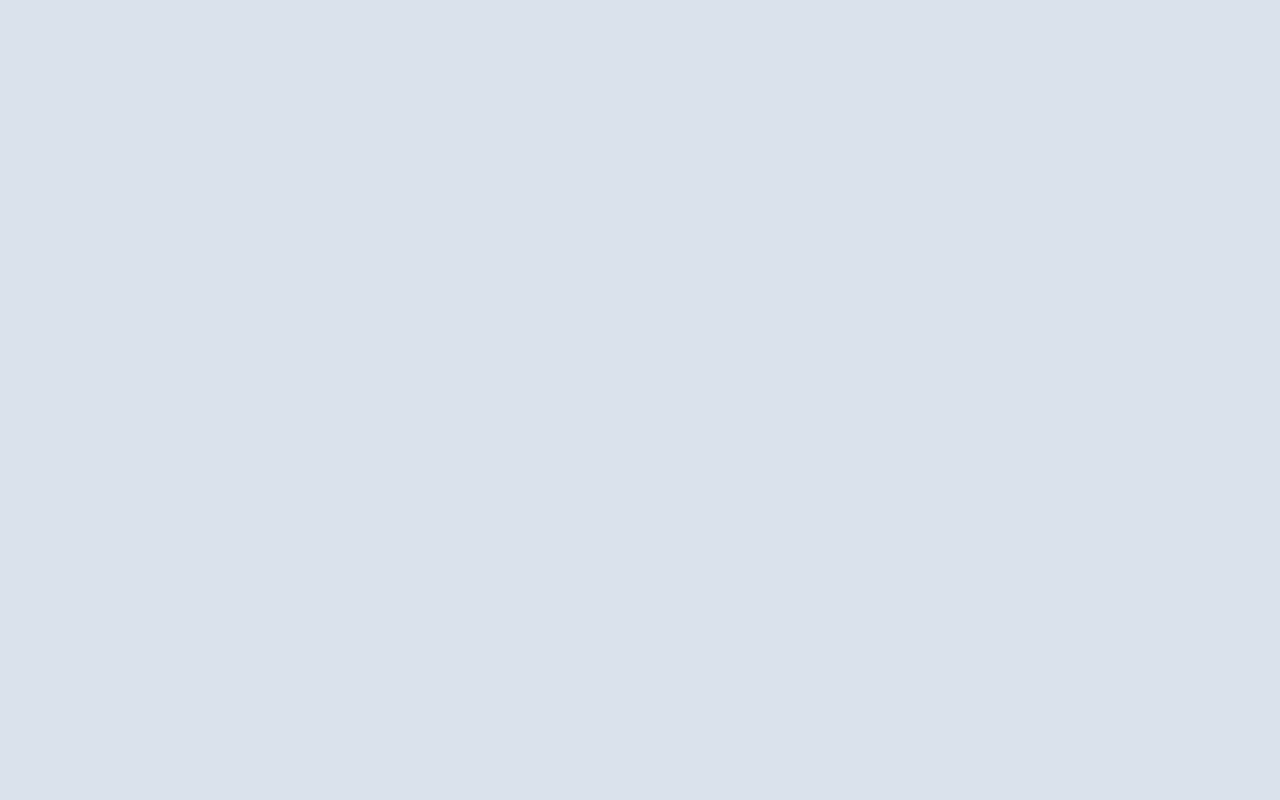
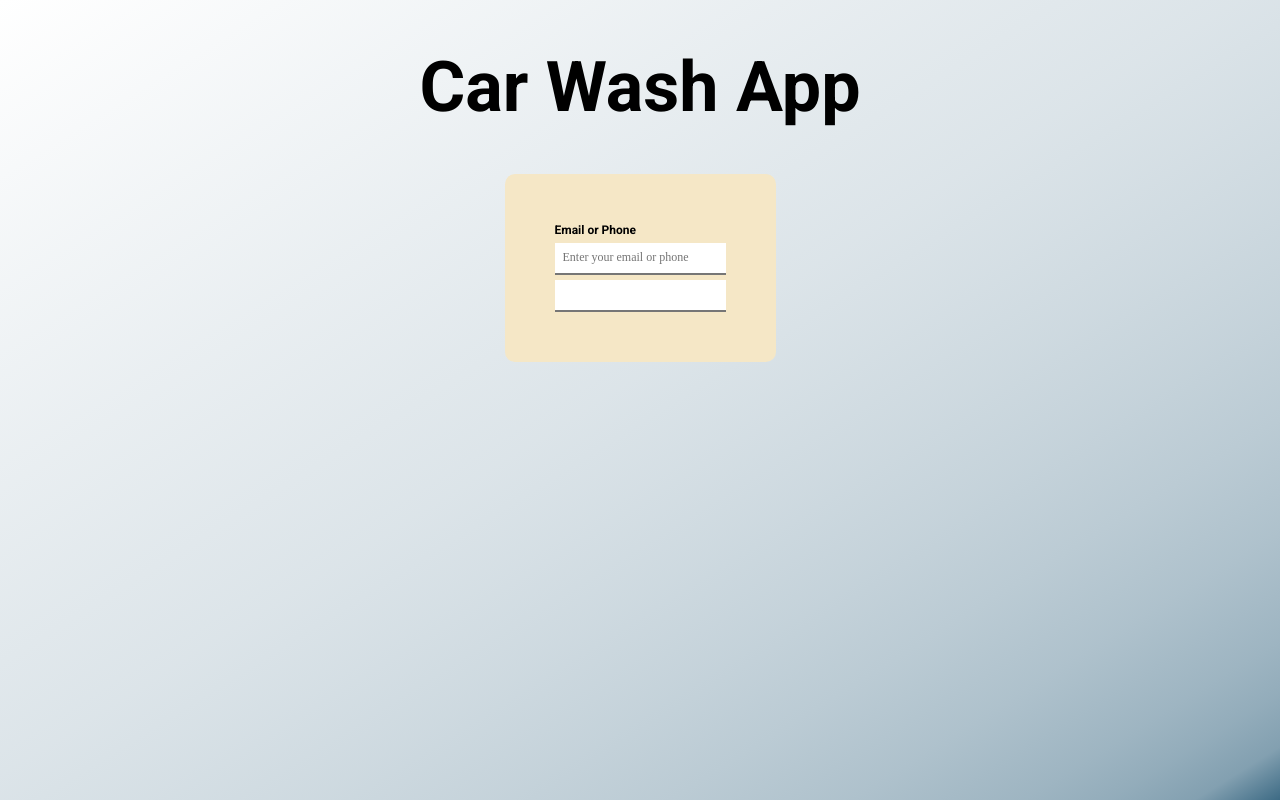
Before and after one commit to mhmd223/Car_Wash_Website, a React (Vite) app in the folder CarWashApp/FE/: page / in a window 1280 px wide. Built offline with nearby package versions, Linux system fonts and the light colour scheme.

Commit message:
login page prototype, still working on color palletes

```diff
--- a/CarWashApp/FE/src/app/App.jsx
+++ b/CarWashApp/FE/src/app/App.jsx
@@ -4,6 +4,8 @@
 // 2. MUST return JSX
 
 import "./app.css";
+import InputField from "../components/FormComponents/inputField/InputField";
+import Login from "../components/Pages/login/Login";
 
 
 export default function App() {
@@ -15,7 +17,8 @@ export default function App() {
 
   return (
     <div className="Container">
-
+      <h1>Car Wash App</h1>
+      <Login  />
     </div>
   );
 }
--- a/CarWashApp/FE/src/app/app.css
+++ b/CarWashApp/FE/src/app/app.css
@@ -1,7 +1,11 @@
+@import url("https://fonts.googleapis.com/css2?family=Roboto:ital,wght@0,100..900;1,100..900&display=swap");
+
 .Container {
   height: 100vh;
   display: flex;
   flex-direction: column;
+  align-items: center;
+  background: linear-gradient(to left top, #003c5ec2, 10%, #ffff);
 }
 
 main {
@@ -10,3 +14,10 @@ main {
 main p {
   text-align: center;
 }
+
+h1 {
+  color: black;
+  font-family: "Roboto", sans-serif;
+  font-size: 70px;
+  text-align: center;
+}
--- a/CarWashApp/FE/src/components/FormComponents/inputField/InputField.jsx
+++ b/CarWashApp/FE/src/components/FormComponents/inputField/InputField.jsx
@@ -1,5 +1,36 @@
-export default function InputField({ label, placeHolder, textFormat }) {
+//import regular expressions for text formatting
+import { useState } from "react";
+import classes from "./input.module.css";
 
+export default function InputField({
+  id,
+  type,
+  label,
+  placeHolder,
+  textFormat,
+  errorMessage,
+}) {
+  const [isError, setIsError] = useState(false);
 
+  return (
+    <div className={classes.inputField}>
+      <label htmlFor={id}>{label}</label>
+      <input
+        onChange={handleTextChange}
+        id={id}
+        type={type}
+        placeholder={placeHolder}
+      />
+      {isError && <span className={classes.error}>{errorMessage}</span>}
+    </div>
+  );
 
+  function handleTextChange(event) {
+    const value = event.target.value;
+    validateInput(value);
+  }
+
+  function validateInput(value) {
+    setIsError(value && !textFormat.test(value));
+  }
 }
--- /dev/null
+++ b/CarWashApp/FE/src/components/FormComponents/inputField/input.module.css
@@ -0,0 +1,31 @@
+@import url("https://fonts.googleapis.com/css2?family=Roboto:ital,wght@0,100..900;1,100..900&display=swap");
+
+.inputField {
+  display: flex;
+  flex-direction: column;
+  align-items: flex-start;
+
+  font-size: 1.2rem;
+}
+
+.inputField input {
+  padding: 8px;
+  border-top: none;
+  border-left: none;
+  border-right: none;
+}
+
+.inputField input:focus {
+  outline: none;
+}
+.inputField label {
+  margin-bottom: 5px;
+  font-weight: bold;
+  font-family: "Roboto", sans-serif;
+}
+
+.error {
+  color: red;
+  font-weight: bold;
+  margin-top: 5px;
+}
--- a/CarWashApp/FE/src/components/Pages/login/Login.jsx
+++ b/CarWashApp/FE/src/components/Pages/login/Login.jsx
@@ -1,3 +1,20 @@
+import InputField from "../../FormComponents/inputField/InputField";
+import classes from "./login.module.css";
 export default function Login({ setIsLoggedIn, setUser }) {
-  return <div></div>;
+  return (
+    <div className={classes.Container}>
+      <InputField
+       {...{
+        id:"email or phone",
+        type:"text",
+        label:"Email or Phone",
+        placeHolder:"Enter your email or phone",
+        textFormat:/^[^\s@]+@[^\s@]+\.[^\s@]+$|^((\+\d{3})?[\s]?(\d{3}[\s-]?){2}(\d{4}))$/,
+        errorMessage:"Please enter a valid email or phone number"
+
+       }}
+      />
+      <InputField />
+    </div>
+  );
 }
--- a/CarWashApp/FE/src/components/Pages/login/login.module.css
+++ b/CarWashApp/FE/src/components/Pages/login/login.module.css
@@ -0,0 +1,11 @@
+.Container {
+  display: flex;
+  flex-direction: column;
+  background-color: #F5E7C6;
+  height: fit-content;
+  width: fit-content;
+  align-items: center;
+  justify-content: space-between;
+  padding: 50px;
+  border-radius: 10px;
+  }
--- a/CarWashApp/FE/src/index.css
+++ b/CarWashApp/FE/src/index.css
@@ -65,7 +65,7 @@ Global Styles
 ===============
 */
 
-*,
+/* *,
 ::after,
 ::before {
   box-sizing: border-box;
@@ -144,7 +144,7 @@ img {
   p {
     font-size: 1.8rem;
   }
-}
+} */
 
 
 
```
Also changed, not shown: CarWashApp/FE/src/main.jsx (+6 -11 lines), CarWashApp/FE/src/components/FormComponents/inputField/login.module.css (deleted).
